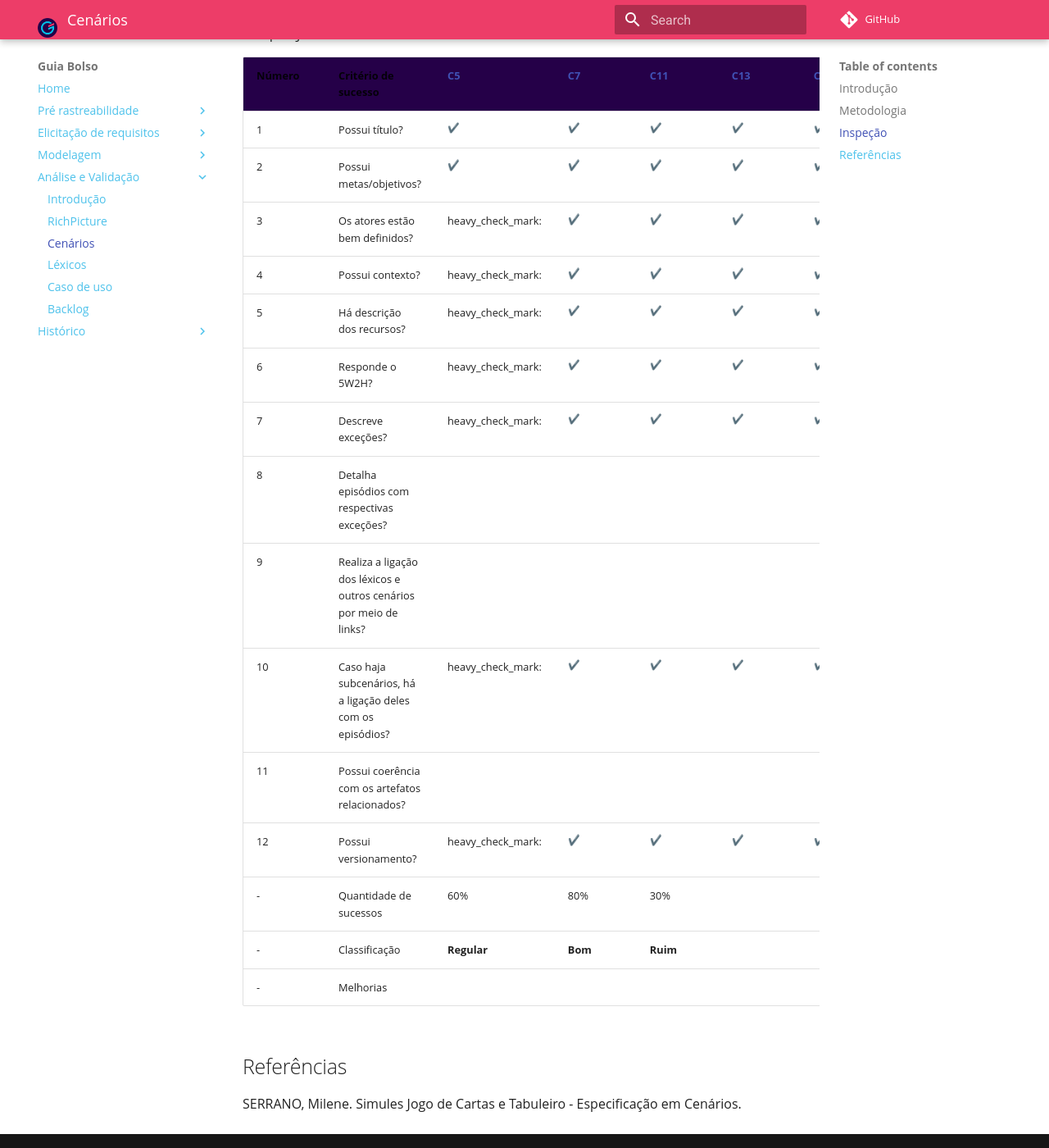
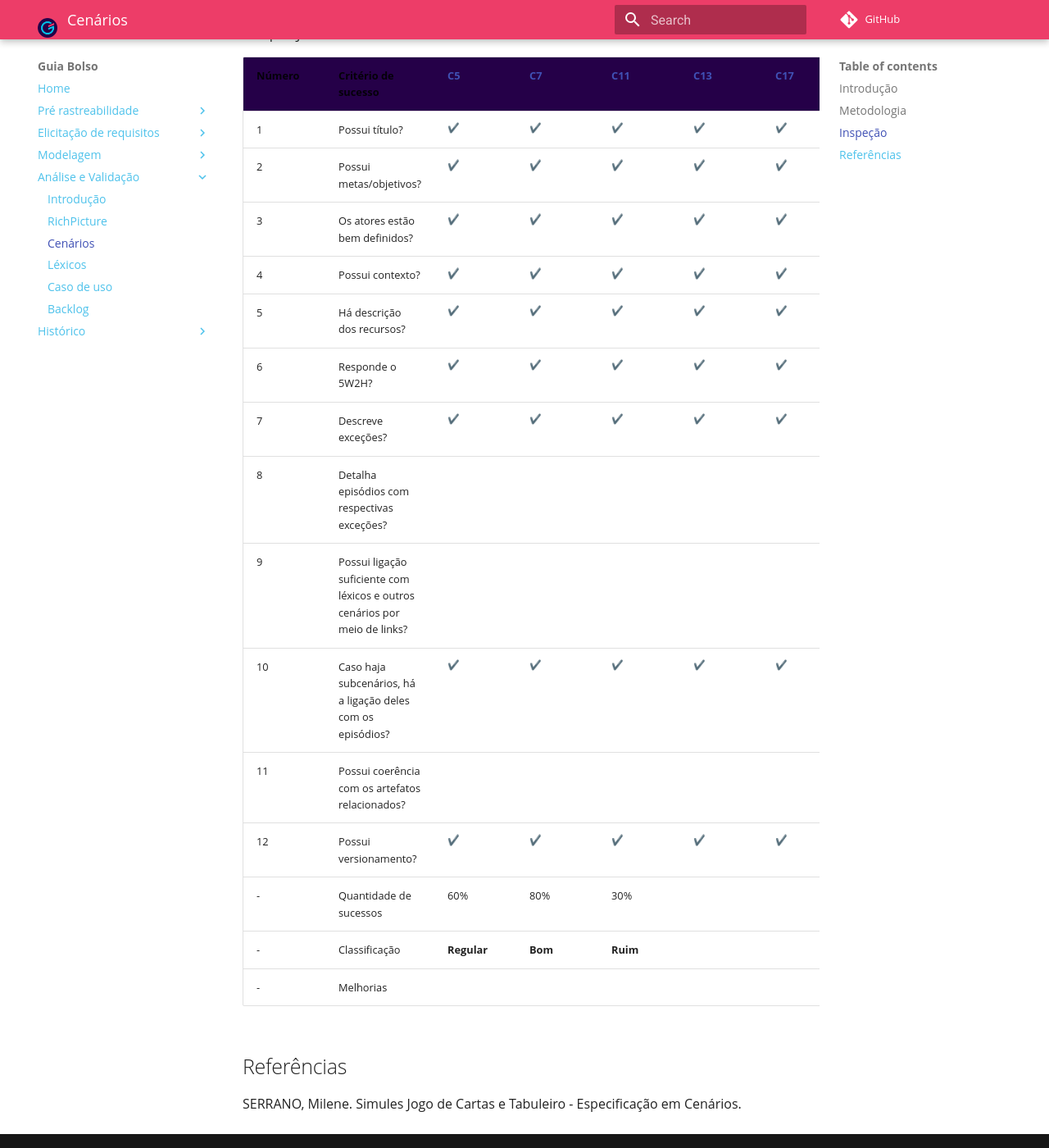
Before and after one commit to fga-disciplinas/2019.1-Guia-Bolso, an MkDocs documentation site: the page built from docs/analise/analise_cenarios.md, in a window 1280 px wide and 1400 px high, scrolled down 574 px. Shown: the whole window at 82% size. Built offline with MkDocs 1.6.1 and Material for MkDocs 9.7.7, drawn with Linux system fonts in a browser that asks for light colours; emoji names are drawn with the system emoji font; comment, search, counter and statistics services are not loaded; old or Windows-style settings are respelled for this version of MkDocs.

Commit message:
Ajustando mais perguntas e erros de formataçao

```diff
--- a/docs/analise/analise_cenarios.md
+++ b/docs/analise/analise_cenarios.md
@@ -14,16 +14,16 @@
 ----|----------------------|--|--|--|--|--|--|--|
 |1| Possui título?| :heavy_check_mark: | :heavy_check_mark: |:heavy_check_mark: | :heavy_check_mark: | :heavy_check_mark: | :heavy_check_mark: | :heavy_check_mark: | | :heavy_check_mark: | :x:
 |2| Possui metas/objetivos?| :heavy_check_mark: | :heavy_check_mark: |:heavy_check_mark: | :heavy_check_mark: | :heavy_check_mark: | :heavy_check_mark: | :heavy_check_mark: | | :heavy_check_mark: |
-|3| Os atores estão bem definidos?| heavy_check_mark: |:heavy_check_mark: |:heavy_check_mark: | :heavy_check_mark: | :heavy_check_mark: | :heavy_check_mark: | :heavy_check_mark: | | :heavy_check_mark: |
-|4| Possui contexto?| heavy_check_mark: | :heavy_check_mark: |:heavy_check_mark: | :heavy_check_mark: | :heavy_check_mark: | :heavy_check_mark: | :heavy_check_mark: | | :heavy_check_mark: |
-|5| Há descrição dos recursos?| heavy_check_mark: | :heavy_check_mark: |:heavy_check_mark: | :heavy_check_mark: | :heavy_check_mark: | :heavy_check_mark: | :heavy_check_mark: | | :heavy_check_mark: |
-|6| Responde o 5W2H?| heavy_check_mark: | :heavy_check_mark: |:heavy_check_mark: | :heavy_check_mark: | :heavy_check_mark: | :heavy_check_mark: | :heavy_check_mark: | | :heavy_check_mark: |
-|7| Descreve exceções?| heavy_check_mark: | :heavy_check_mark: |:heavy_check_mark: | :heavy_check_mark: | :heavy_check_mark: | :heavy_check_mark: | :heavy_check_mark: | | :heavy_check_mark: |
+|3| Os atores estão bem definidos?| :heavy_check_mark: |:heavy_check_mark: |:heavy_check_mark: | :heavy_check_mark: | :heavy_check_mark: | :heavy_check_mark: | :heavy_check_mark: | | :heavy_check_mark: |
+|4| Possui contexto?| :heavy_check_mark: | :heavy_check_mark: |:heavy_check_mark: | :heavy_check_mark: | :heavy_check_mark: | :heavy_check_mark: | :heavy_check_mark: | | :heavy_check_mark: |
+|5| Há descrição dos recursos?| :heavy_check_mark: | :heavy_check_mark: |:heavy_check_mark: | :heavy_check_mark: | :heavy_check_mark: | :heavy_check_mark: | :heavy_check_mark: | | :heavy_check_mark: |
+|6| Responde o 5W2H?| :heavy_check_mark: | :heavy_check_mark: |:heavy_check_mark: | :heavy_check_mark: | :heavy_check_mark: | :heavy_check_mark: | :heavy_check_mark: | | :heavy_check_mark: |
+|7| Descreve exceções?| :heavy_check_mark: | :heavy_check_mark: |:heavy_check_mark: | :heavy_check_mark: | :heavy_check_mark: | :heavy_check_mark: | :heavy_check_mark: | | :heavy_check_mark: |
 |8| Detalha episódios com respectivas exceções?|
-|9| Realiza a ligação dos léxicos e outros cenários por meio de links?|
-|10| Caso haja subcenários, há a ligação deles com os episódios?| heavy_check_mark: | :heavy_check_mark: |:heavy_check_mark: | :heavy_check_mark: | :heavy_check_mark: | :heavy_check_mark: | :heavy_check_mark: | | :heavy_check_mark: |
+|9| Possui ligação suficiente com léxicos e outros cenários por meio de links?|
+|10| Caso haja subcenários, há a ligação deles com os episódios?| :heavy_check_mark: | :heavy_check_mark: |:heavy_check_mark: | :heavy_check_mark: | :heavy_check_mark: | :heavy_check_mark: | :heavy_check_mark: | | :heavy_check_mark: |
 |11| Possui coerência com os artefatos relacionados?|
-|12| Possui versionamento?| heavy_check_mark: | :heavy_check_mark: |:heavy_check_mark: | :heavy_check_mark: | :heavy_check_mark: | :heavy_check_mark: | :heavy_check_mark: | | :heavy_check_mark: |
+|12| Possui versionamento?| :heavy_check_mark: | :heavy_check_mark: |:heavy_check_mark: | :heavy_check_mark: | :heavy_check_mark: | :heavy_check_mark: | :heavy_check_mark: | | :heavy_check_mark: |
 |-| Quantidade de sucessos | 60% | 80% | 30% |
 |-| Classificação | **Regular**  | **Bom** | **Ruim** | |
 |-| Melhorias | | | | |
```
